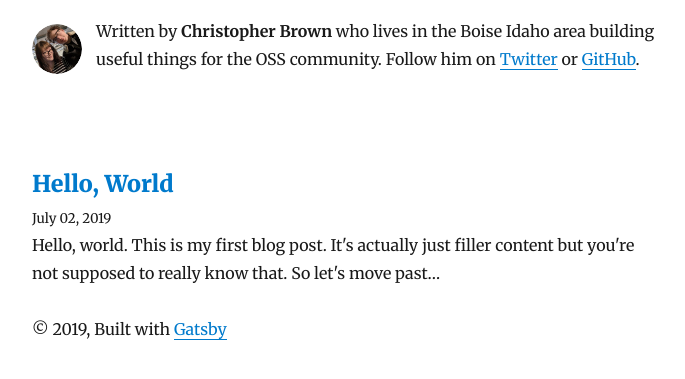
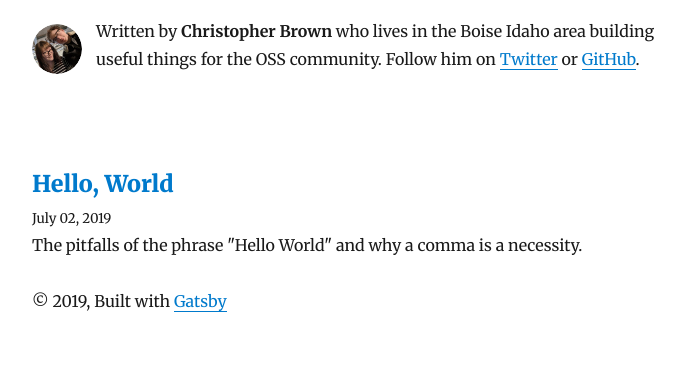
Before and after one commit to andria-dev/brownie, a Gatsby site: page / in a window 1280 px wide. Shown: the part 137-516 px from the top of the page, without its empty margins (293-978 px from the left). Built offline with nearby package versions, Linux system fonts and the light colour scheme; Gatsby itself is replaced by a stand-in of ours; some packages are replaced by stand-ins of ours.

Commit message:
add description

```diff
--- a/content/blog/hello-world/index.md
+++ b/content/blog/hello-world/index.md
@@ -1,6 +1,7 @@
 ---
 title: Hello, World
 date: 2019-07-02
+description: 'The pitfalls of the phrase "Hello World" and why a comma is a necessity.'
 ---
 
 Hello, world. This is my first blog post. It's actually just filler content but you're not supposed to really know that. So let's move past that. Today, I'm here to tell you about why there should always be a comma between the words "Hello" and "World" in the popular programming term "Hello World".
```
